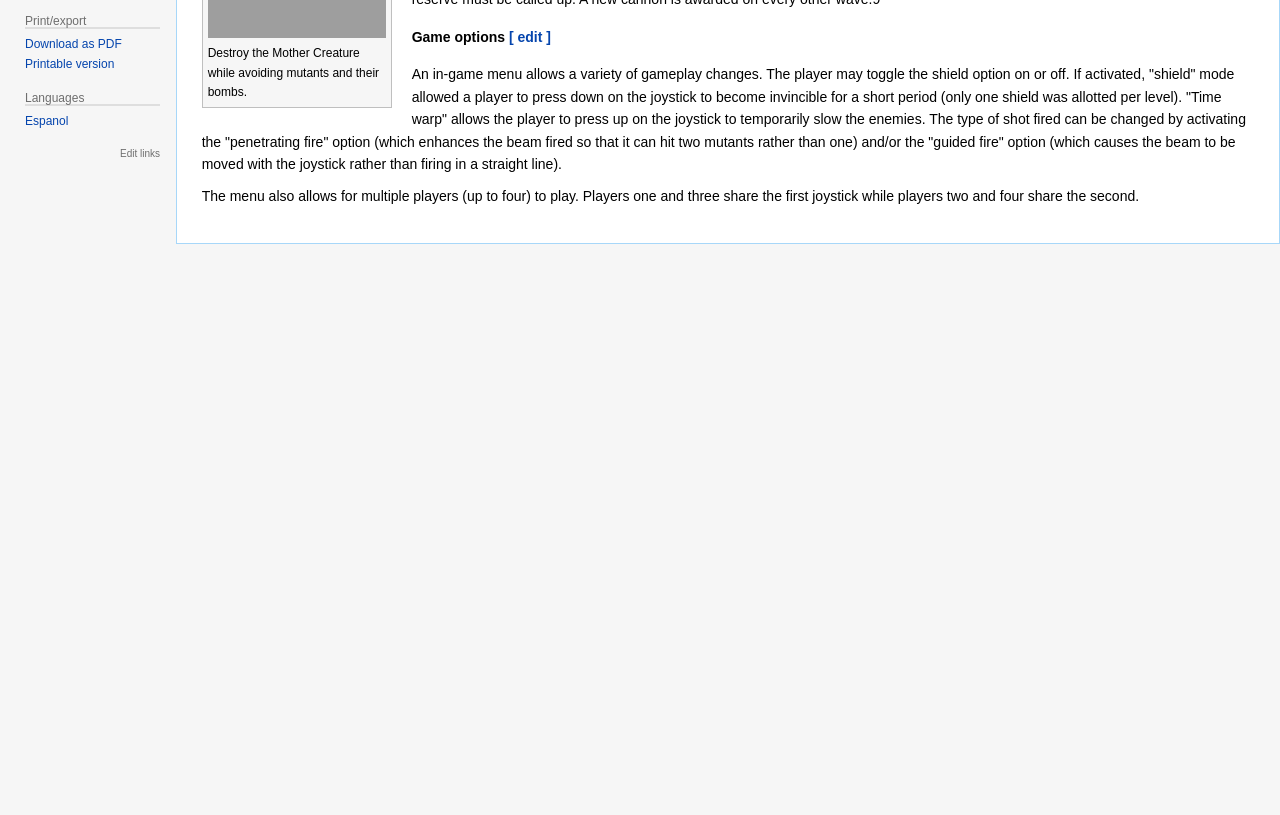
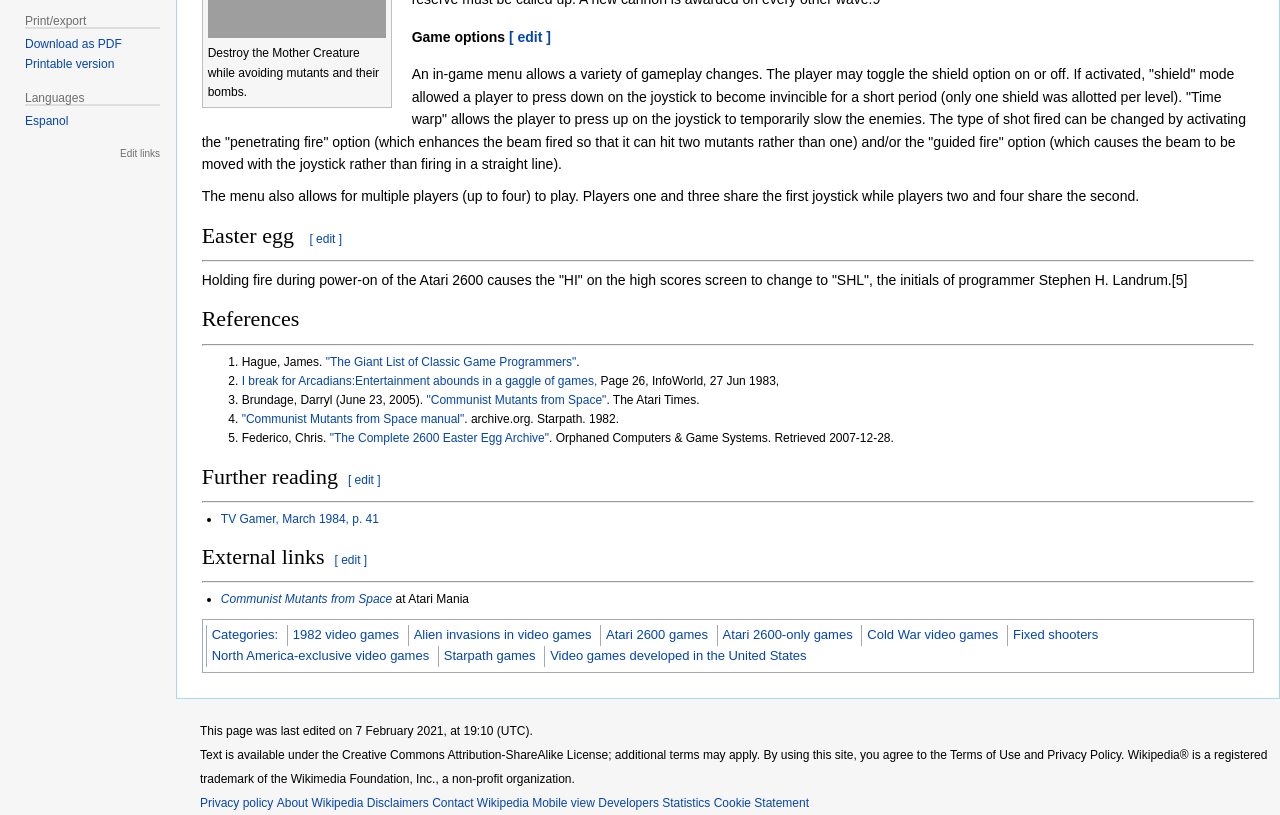
Before and after one commit to Draszon/communist-mutants-from-space, a plain HTML site: page index.html in a window 1280 px wide. Shown: the part 779-1594 px from the top of the page. Before the commit the page ends 1023 px from the top, so only its background shows below. Drawn offline with nearby package versions, Linux system fonts and the light colour scheme; grey boxes are pictures that could not be loaded.

Commit message:
majdnem kész

```diff
--- a/index.html
+++ b/index.html
@@ -156,10 +156,67 @@
                 <p>An in-game menu allows a variety of gameplay changes. The player may toggle the shield option on or off. If activated, "shield" mode allowed a player to press down on the joystick to become invincible for a short period (only one shield was allotted per level). "Time warp" allows the player to press up on the joystick to temporarily slow the enemies. The type of shot fired can be changed by activating the "penetrating fire" option (which enhances the beam fired so that it can hit two mutants rather than one) and/or the "guided fire" option (which causes the beam to be moved with the joystick rather than firing in a straight line).</p>
                 <p id="last-p">The menu also allows for multiple players (up to four) to play. Players one and three share the first joystick while players two and four share the second.</p>
             </div>
-
+            <div class="easter-egg">
+                <h2 class="section-title">Easter egg <a href="#">[ edit ]</a></h2>
+                <hr>
+                <p>Holding fire during power-on of the Atari 2600 causes the "HI" on the high scores screen to change to "SHL", the initials of programmer Stephen H. Landrum.[5]</p>
+            </div>
+            <div class="references">
+                <h2 class="section-title">References</h2>
+                <hr>
+                <ol type="1">
+                    <li>Hague, James. <a href="#"> "The Giant List of Classic Game Programmers"</a>.</li>
+                    <li> <a href="#">I break for Arcadians:Entertainment abounds in a gaggle of games, </a>Page 26, InfoWorld, 27 Jun 1983,</li>
+                    <li>Brundage, Darryl (June 23, 2005).  <a href="#">"Communist Mutants from Space"</a>. The Atari Times.</li>
+                    <li> <a href="#">"Communist Mutants from Space manual"</a>. archive.org. Starpath. 1982.</li>
+                    <li> Federico, Chris.  <a href="#">"The Complete 2600 Easter Egg Archive"</a>. Orphaned Computers & Game Systems. Retrieved 2007-12-28.</li>
+                </ol>
+            </div>
+            <div class="further-reading">
+                <h2 class="section-title">Further reading<a href="#">[ edit ]</a></h2>
+                <hr>
+                <ul>
+                    <li><a href="#">TV Gamer, March 1984, p. 41</a></li>
+                </ul>
+            </div>
+            <div class="external-links">
+                <h2 class="section-title">External links<a href="#">[ edit ]</a></h2>
+                <hr>
+                <ul>
+                    <li><a href="#">Communist Mutants from Space</a> at Atari Mania</li>
+                </ul>
+            </div>
+            <div class="categories">
+                <ul>
+                    <li><a href="#">Categories:</a></li>
+                    <li><a href="#">1982 video games</a></li>
+                    <li><a href="#">Alien invasions in video games</a></li>
+                    <li><a href="#">Atari 2600 games</a></li>
+                    <li><a href="#">Atari 2600-only games</a></li>
+                    <li><a href="#">Cold War video games</a></li>
+                    <li><a href="#">Fixed shooters</a></li>
+                    <li><a href="#">North America-exclusive video games</a></li>
+                    <li><a href="#">Starpath games</a></li>
+                    <li><a href="#">Video games developed in the United States</a></li>
+                </ul>
+            </div>
         </div>
-
-
     </main>
+    <footer>
+        <div class="footer-content">
+            <p>This page was last edited on 7 February 2021, at 19:10 (UTC).</p>
+            <p>Text is available under the Creative Commons Attribution-ShareAlike License; additional terms may apply. By using this site, you agree to the Terms of Use and Privacy Policy. Wikipedia® is a registered trademark of the Wikimedia Foundation, Inc., a non-profit organization.</p>
+            <ul>
+                <li><a href="#">Privacy policy</a></li>
+                <li><a href="#">About Wikipedia</a></li>
+                <li><a href="#">Disclaimers</a></li>
+                <li><a href="#">Contact Wikipedia</a></li>
+                <li><a href="#">Mobile view</a></li>
+                <li><a href="#">Developers</a></li>
+                <li><a href="#">Statistics</a></li>
+                <li><a href="#0">Cookie Statement</a></li>
+            </ul>
+        </div>
+    </footer>
 </body>
 </html>
--- a/style.css
+++ b/style.css
@@ -157,6 +157,7 @@ header {
     float: right;
     padding: .3125rem 1.25rem;
     font-size: .7575rem;
+    margin-left: 10px;
 }
 
 .infobox p {
@@ -222,7 +223,7 @@ header {
     padding-right: 17.375rem;
 }
 
-.plot, .gameplay {
+.plot, .gameplay, .easter-egg, .references, .further-reading, .external-links {
     margin-bottom: .625rem;
 }
 
@@ -233,13 +234,13 @@ header {
 
 .game-img {
     float: left;
-    font-size: 12px;
-    width: 190px;
+    font-size: .75rem;
+    width: 11.875rem;
     border: 1px solid #BFBFBF;
     background-color: #f6f6f6;
-    padding: 5px;
-    margin-right: 20px;
-    margin-bottom: 20px;
+    padding: .3125rem;
+    margin-right: 1.25rem;
+    margin-bottom: 1.25rem;
 }
 
 .game-img img {
@@ -248,9 +249,66 @@ header {
 
 .gameplay h3 {
     font-weight: bold;
-    margin: 15px 0;
+    margin: .9375rem 0;
 }
 
 #last-p {
-    margin: 10px 0;
+    margin: .625rem 0;
 }
+
+.references ol {
+    list-style-type: decimal;
+    margin-left: 2.5rem;
+    font-size: .75rem;
+}
+
+.further-reading ul {
+    list-style-type: disc;
+    margin-left: 1.2rem;
+    font-size: .75rem;
+}
+
+.external-links ul {
+    list-style-type: disc;
+    margin-left: 1.2rem;
+    font-size: .75rem;
+}
+
+.external-links ul a {
+    font-style: italic;
+}
+
+.categories {
+    border: 1px solid #a2a9b1;
+    padding: .3125rem .1875rem;
+    font-size: .8125rem;
+}
+
+.categories a {
+    display: inline-block;
+}
+
+.categories li {
+    display: inline-block;
+    padding: 0 .3125rem;
+    border-left: 1px solid #a2a9b1;
+}
+
+
+/*=============FOOTER=====================*/
+
+footer {
+    width: 100%;
+}
+
+.footer-content {
+    margin-left: 12.5rem;
+    line-height: 2;
+    font-size: .75rem;
+    font-family: sans-serif;
+    margin-top: 1.25rem;
+}
+
+.footer-content li {
+    display: inline-block;
+}
```
